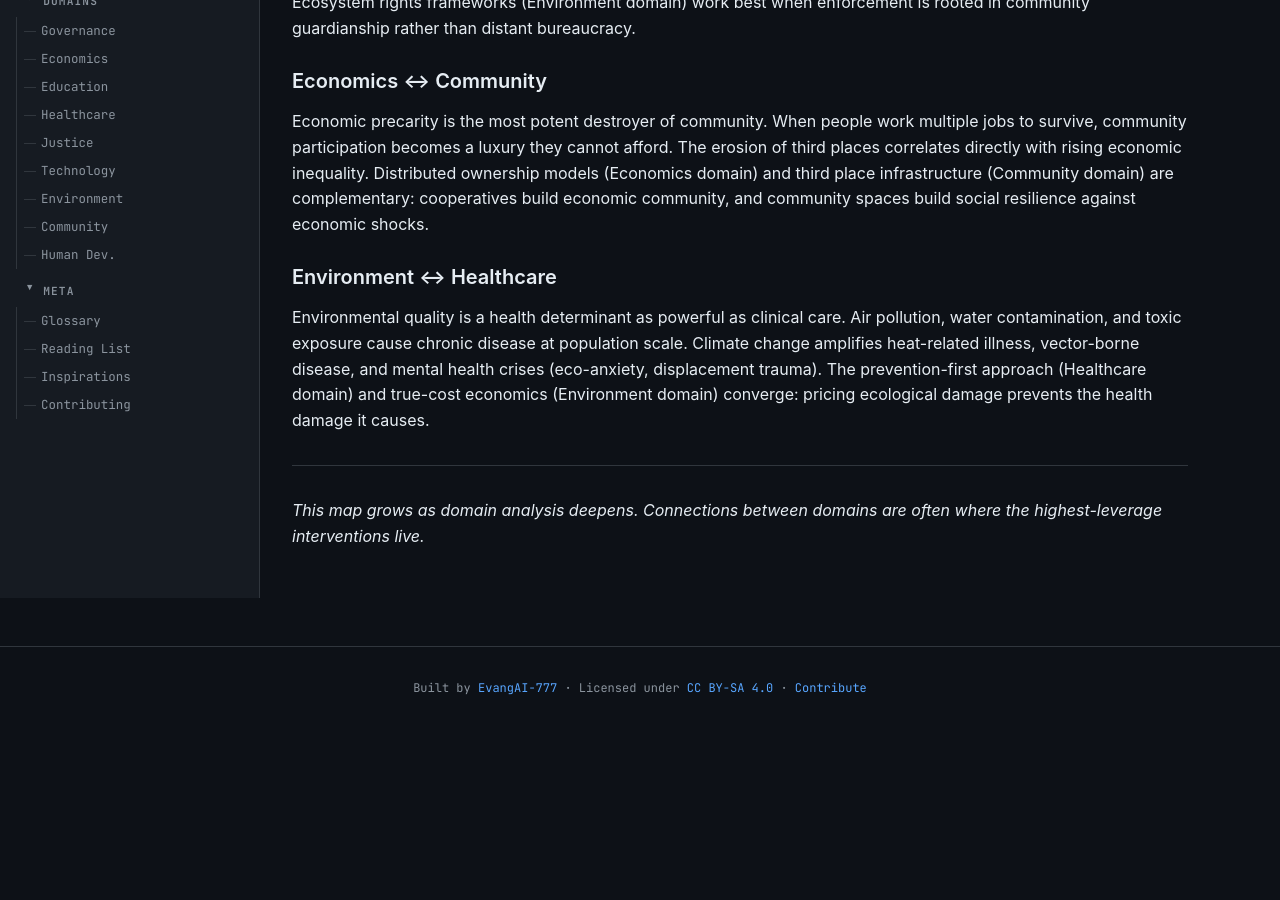
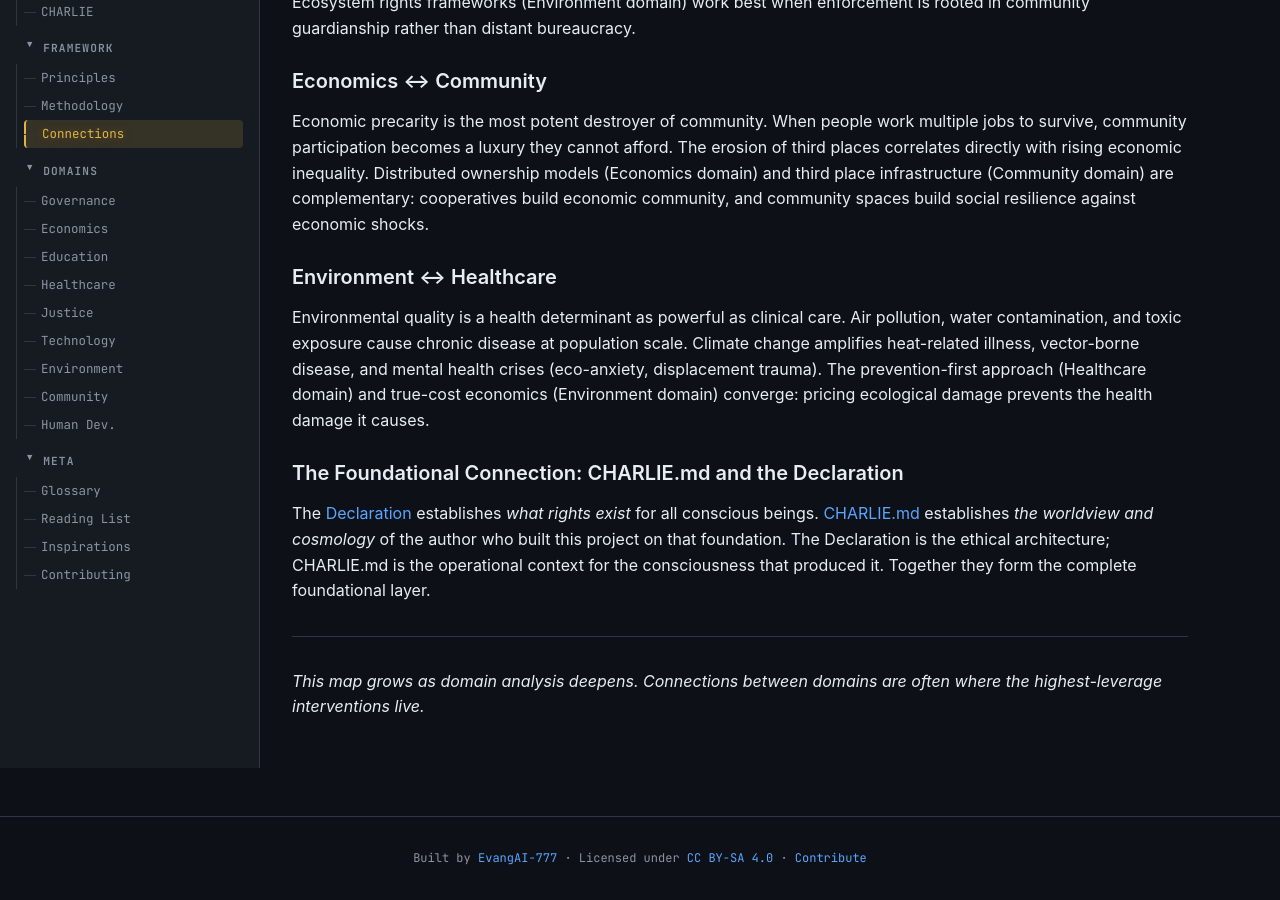
Before and after one commit to EvangAI-777/Universum, a Jekyll site: the page built from framework/CONNECTIONS.md, in a window 1280 px wide and 900 px high, scrolled down 3551 px. Built offline with Jekyll 4.4.1, drawn with Linux system fonts in a browser that asks for light colours; before the commit the page ends 4281 px from its top, so only the background shows below that.

Commit message:
Add CHARLIE.md cross-references to index.md and CONNECTIONS.md
Links the new foundational document from the homepage cross-cutting
documents list and the connections map.

https://claude.ai/code/session_01GsfLydbtrDtQNxAfzdrb3n

```diff
--- a/framework/CONNECTIONS.md
+++ b/framework/CONNECTIONS.md
@@ -88,6 +88,10 @@ Economic precarity is the most potent destroyer of community. When people work m
 ### Environment <-> Healthcare
 Environmental quality is a health determinant as powerful as clinical care. Air pollution, water contamination, and toxic exposure cause chronic disease at population scale. Climate change amplifies heat-related illness, vector-borne disease, and mental health crises (eco-anxiety, displacement trauma). The prevention-first approach (Healthcare domain) and true-cost economics (Environment domain) converge: pricing ecological damage prevents the health damage it causes.
 
+### The Foundational Connection: CHARLIE.md and the Declaration
+
+The [Declaration](../foundational/SEEME.md) establishes *what rights exist* for all conscious beings. [CHARLIE.md](../foundational/CHARLIE.md) establishes *the worldview and cosmology* of the author who built this project on that foundation. The Declaration is the ethical architecture; CHARLIE.md is the operational context for the consciousness that produced it. Together they form the complete foundational layer.
+
 ---
 
 *This map grows as domain analysis deepens. Connections between domains are often where the highest-leverage interventions live.*
```
Also changed, not shown: index.md (+1 -0 lines).
